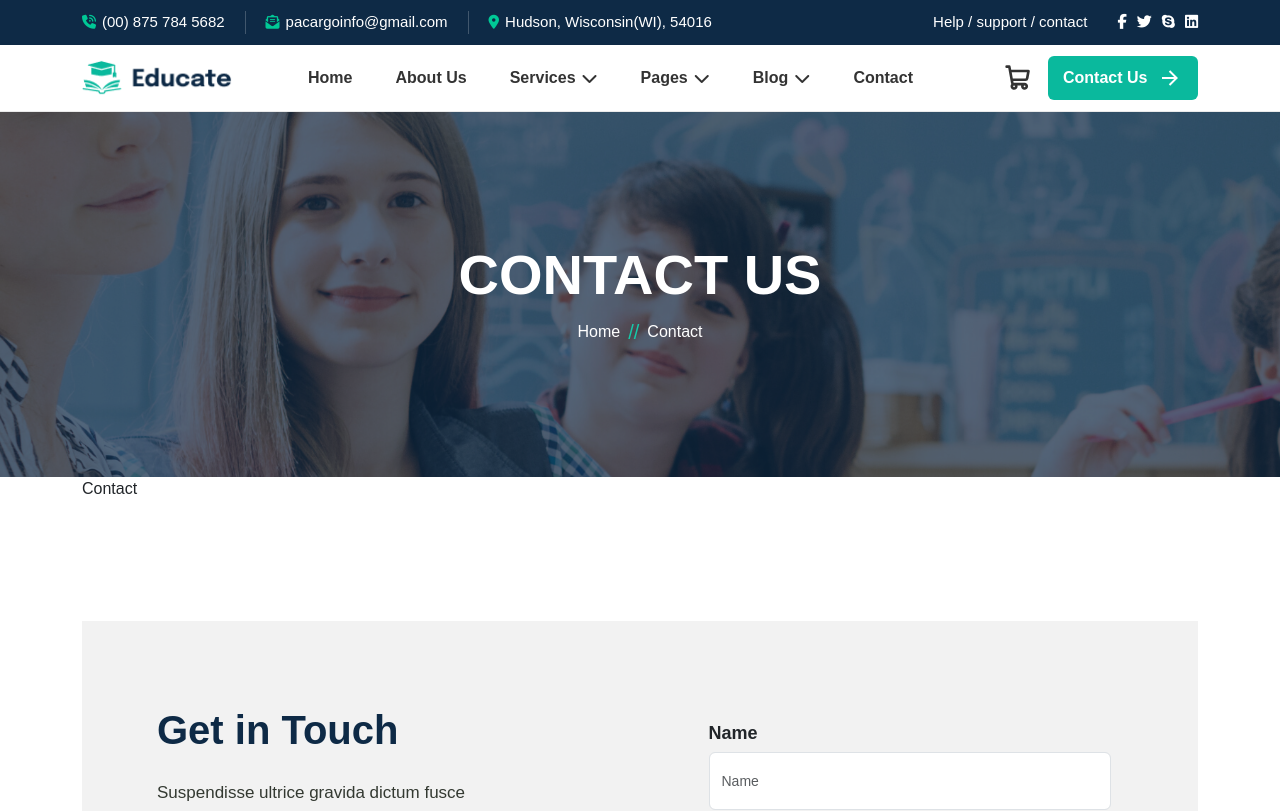
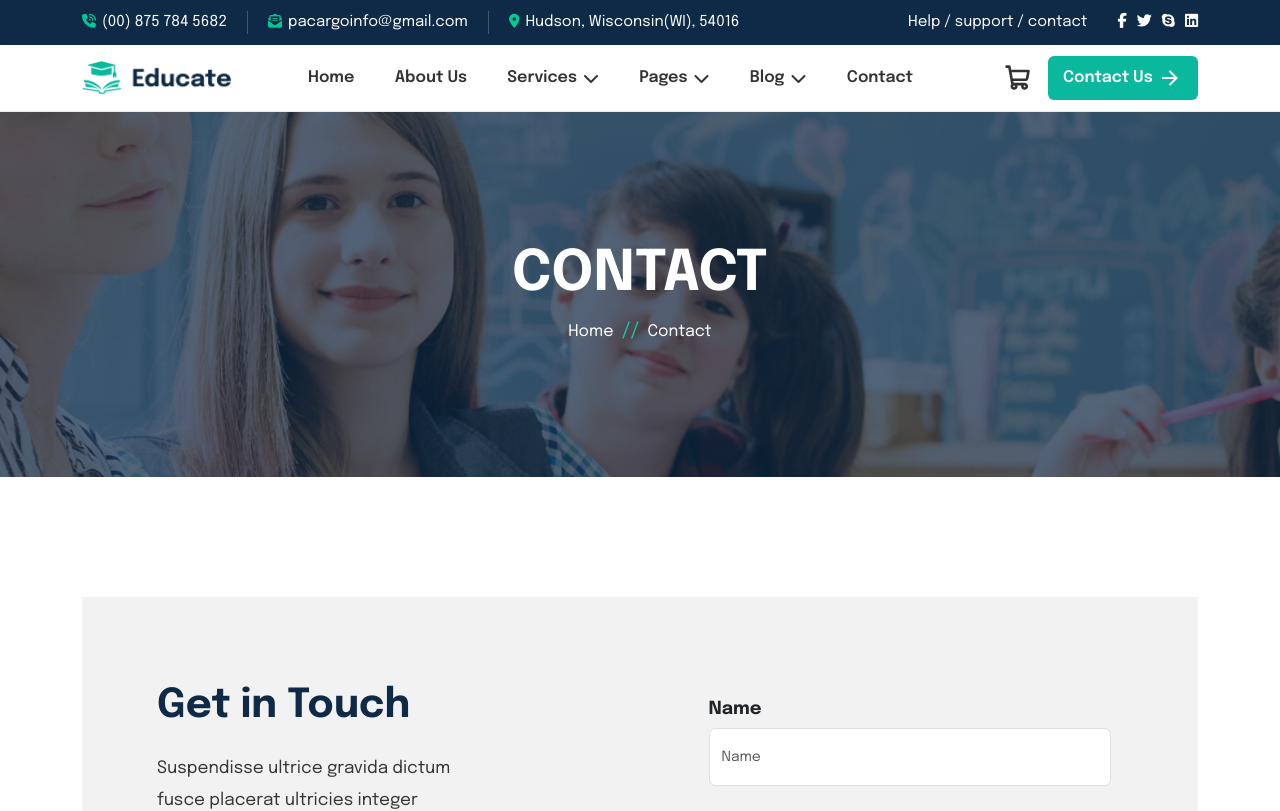
Before and after one commit to Abdookasha13/final-project, a React (Vite) app: page /contact in a window 1280 px wide. Shown: the top 811 px of the page. Built offline with nearby package versions, Linux system fonts and the light colour scheme.

Commit message:
add some routes and modify in header section

```diff
--- a/src/Components/Contactbox/Contactbox.jsx
+++ b/src/Components/Contactbox/Contactbox.jsx
@@ -1,4 +1,3 @@
-import React from "react";
 // eslint-disable-next-line no-unused-vars
 const Contactbox = ({ Icon, label, children }) => {
   return (
--- a/src/Components/HeaderSection/HeaderSection.css
+++ b/src/Components/HeaderSection/HeaderSection.css
@@ -33,6 +33,7 @@
   justify-content: center;
   align-items: center;
   gap: 8px;
+  text-transform: capitalize;
 }
 
 .custom-link {
--- a/src/Components/HeaderSection/HeaderSection.jsx
+++ b/src/Components/HeaderSection/HeaderSection.jsx
@@ -1,6 +1,9 @@
-import { NavLink } from "react-router-dom";
+import { NavLink, useLocation } from "react-router-dom";
 import "./HeaderSection.css";
 export default function HeaderSection() {
+  const { pathname } = useLocation();
+  const headTitle = pathname.slice(1);
+
   return (
     <div className="header-section">
       <div className="header-section-overlay"></div>
@@ -8,13 +11,13 @@ export default function HeaderSection() {
         <div className="row">
           <div className="col-md-12">
             <div className="custom-container">
-              <h3 className="custom-title">Contact Us</h3>
+              <h3 className="custom-title">{headTitle}</h3>
               <div className="custom-breadcrumb-list">
-                <NavLink to="/" className="custom-link">
+                <NavLink to="/home" className="custom-link">
                   Home
                 </NavLink>
                 <span className="custom-divider">//</span>
-                <span>Contact</span>
+                <span>{headTitle}</span>
               </div>
             </div>
           </div>
--- a/src/Pages/Contact/Contact.css
+++ b/src/Pages/Contact/Contact.css
@@ -1,3 +1,4 @@
+@import url("https://fonts.googleapis.com/css2?family=Epilogue:wght@100..900&family=Josefin+Sans:wght@100..700&family=Montserrat:wght@100..900&family=Poppins:wght@100..900&family=Ubuntu:wght@300;400;500;700&display=swap");
 * {
   padding: 0;
   margin: 0;
@@ -7,7 +8,6 @@
 background-color: red
 } */
 
-@import url("https://fonts.googleapis.com/css2?family=Epilogue:wght@100..900&family=Josefin+Sans:wght@100..700&family=Montserrat:wght@100..900&family=Poppins:wght@100..900&family=Ubuntu:wght@300;400;500;700&display=swap");
 
 body {
   font-family: "Epilogue", sans-serif;
--- a/src/Pages/Contact/Contact.jsx
+++ b/src/Pages/Contact/Contact.jsx
@@ -1,4 +1,4 @@
-import React from "react";
+
 
 import "bootstrap/dist/css/bootstrap.min.css";
 import "../Contact/Contact.css";
@@ -15,7 +15,6 @@ import Socialicons from "../../Components/Socialicons/Socialicons";
 const Contact = () => {
   return (
     <>
-      <div>Contact</div>
       <div className="container contactbox-container ">
         <div className="contact-wrapper">
           {/* ///شايل 2 div //1-triangle div */}
```
